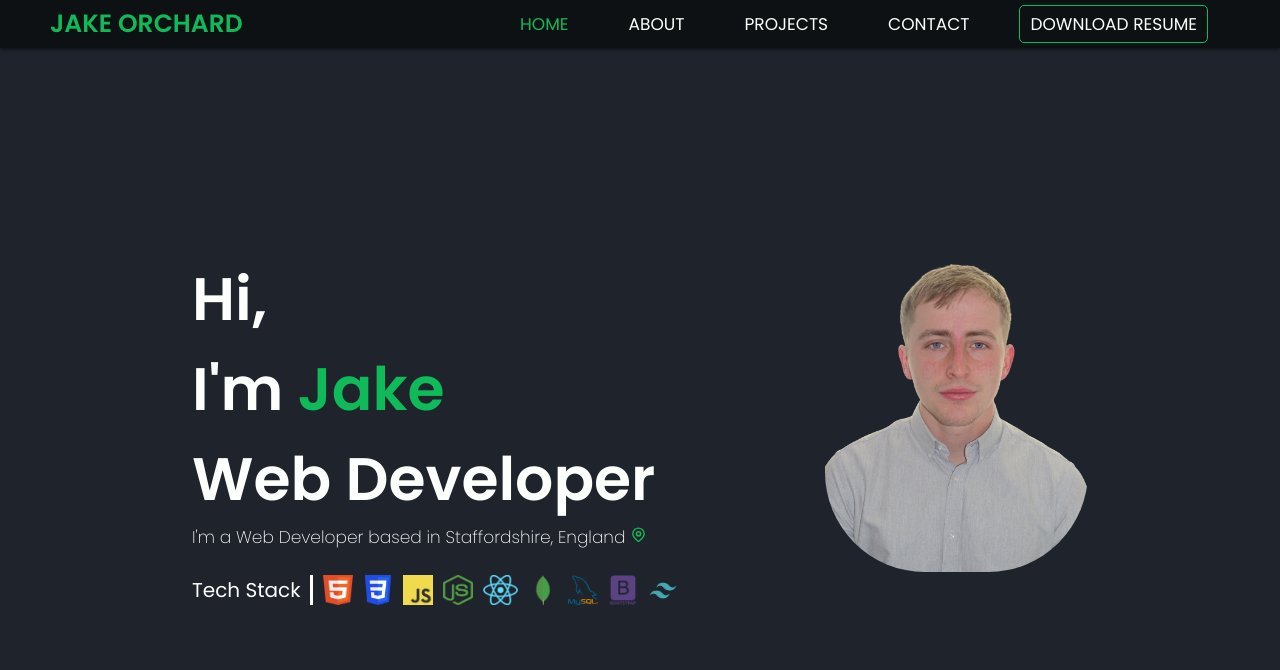
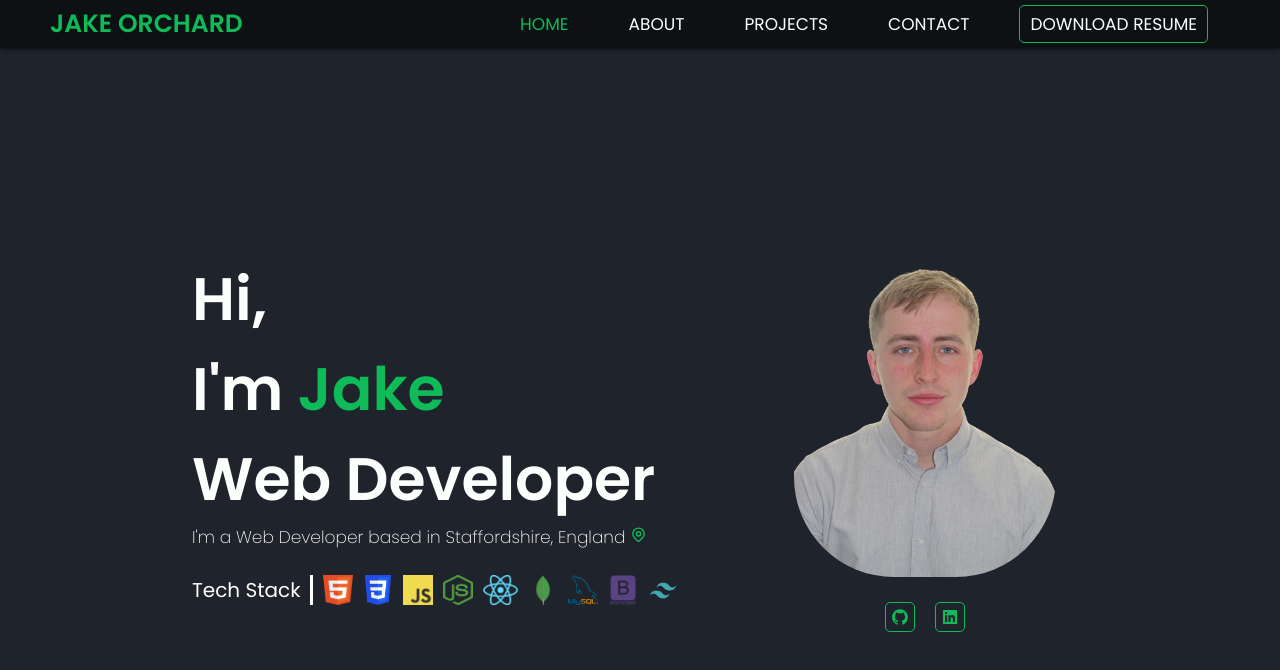
Before and after one commit to Jake-Orch/Portfolio-mk3, a React (Create React App) app: page /Portfolio-mk3 in a window 1280 px wide. Shown: the top 670 px of the page. Built offline with nearby package versions, Linux system fonts and the light colour scheme.

Commit message:
github and linkedin links added to homepage

```diff
--- a/src/components/Portrait/Portrait.jsx
+++ b/src/components/Portrait/Portrait.jsx
@@ -1,13 +1,26 @@
 import React from "react";
-import Me from "../../assets/me.png"
-import "./portrait.css"
+import Me from "../../assets/me.png";
+import { AiFillLinkedin, AiFillGithub } from "react-icons/ai";
+import "./portrait.css";
 
-const Portrait = ({cl}) => {
-    return (
-        <div className={cl}>
-            <img className="home_portrait_image" src={Me} alt="portrait"></img>
-        </div>
-    )
-}
+const Portrait = ({ cl }) => {
+
+  const handleMyGit = () => {
+    window.open("https://github.com/Jake-Orch")
+  }
+
+  const handleMyLinkedin = () => {
+    window.open("https://www.linkedin.com/in/jake-orchard-dev")
+  }
+  return (
+    <div className={cl}>
+      <img className="home_portrait_image" src={Me} alt="portrait"></img>
+      <div className="home_links">
+        <AiFillGithub title="GitHub" onClick={handleMyGit}/>
+        <AiFillLinkedin title="Linkedin" onClick={handleMyLinkedin}/>
+      </div>
+    </div>
+  );
+};
 
 export default Portrait;
--- a/src/components/Portrait/portrait.css
+++ b/src/components/Portrait/portrait.css
@@ -1,18 +1,35 @@
 .home_portrait {
   display: flex;
-  flex-wrap: wrap;
+  flex-direction: column;
   align-items: center;
   justify-content: center;
 }
 
-.about_portrait {
-  justify-self: center;
-  height: min-content;
+.home_portrait_image {
+  height: 250px;
+  border-radius: 100px;
 }
 
-.home_portrait_image {
-  height: 300px;
-  border-radius: 100px;
+.home_links {
+  display: flex;
+  justify-content: space-around;
+  height: 40px;
+  width: 100px;
+  margin-top: 25px;
+}
+
+.home_links svg {
+  height: 28px;
+  width: 28px;
+  padding: 5px;
+  border: 1px solid var(--color-one);
+  border-radius: 5px;
+  color: var(--color-one);
+  cursor: pointer;
+}
+
+.home_links svg:hover {
+  box-shadow: 0 0 5px var(--color-one);
 }
 
 @media only screen and (min-width: 600px) {
@@ -20,8 +37,13 @@
     height: 350px;
   }
 
-  .about_portrait {
-    margin: 0 50px 0 50px;
+  .home_links {
+    height: 30px;
+  }
+
+  .home_links svg {
+    height: 30px;
+    width: 30px;
   }
 }
 
@@ -29,13 +51,16 @@
   .home_portrait {
     justify-content: end;
     width: 40vw;
-    padding-bottom: 8vh;
   }
 }
 
 @media only screen and (min-width: 1300px) {
   .home_portrait_image {
     height: 400px;
+  }
+
+  .home_links {
+    width: 200px;
   }
 }
 
--- a/src/components/Techstack/techstack.css
+++ b/src/components/Techstack/techstack.css
@@ -76,9 +76,3 @@
     width: 35px;
   }
 }
-
-@media only screen and (min-width: 1600px) {
-    .info_stack {
-        margin-top: 80px;
-      }
-}
--- a/src/components/Welcome/welcome.css
+++ b/src/components/Welcome/welcome.css
@@ -1,7 +1,7 @@
 .home_welcome {
   display: flex;
   flex-wrap: wrap;
-  align-content:end;
+  align-content: center;
   justify-content: center;
   height: 40vh;
 }
@@ -67,6 +67,7 @@
 
 @media only screen and (min-width: 1300px) {
   .home_welcome_main {
+    height: 400px;
     font-size: 45px;
   }
 
@@ -76,8 +77,8 @@
 }
 
 @media only screen and (min-width: 1600px) {
-
   .home_welcome_main {
+    height: 500px;
     font-size: 60px;
   }
   .home_welcome_main p {
```
